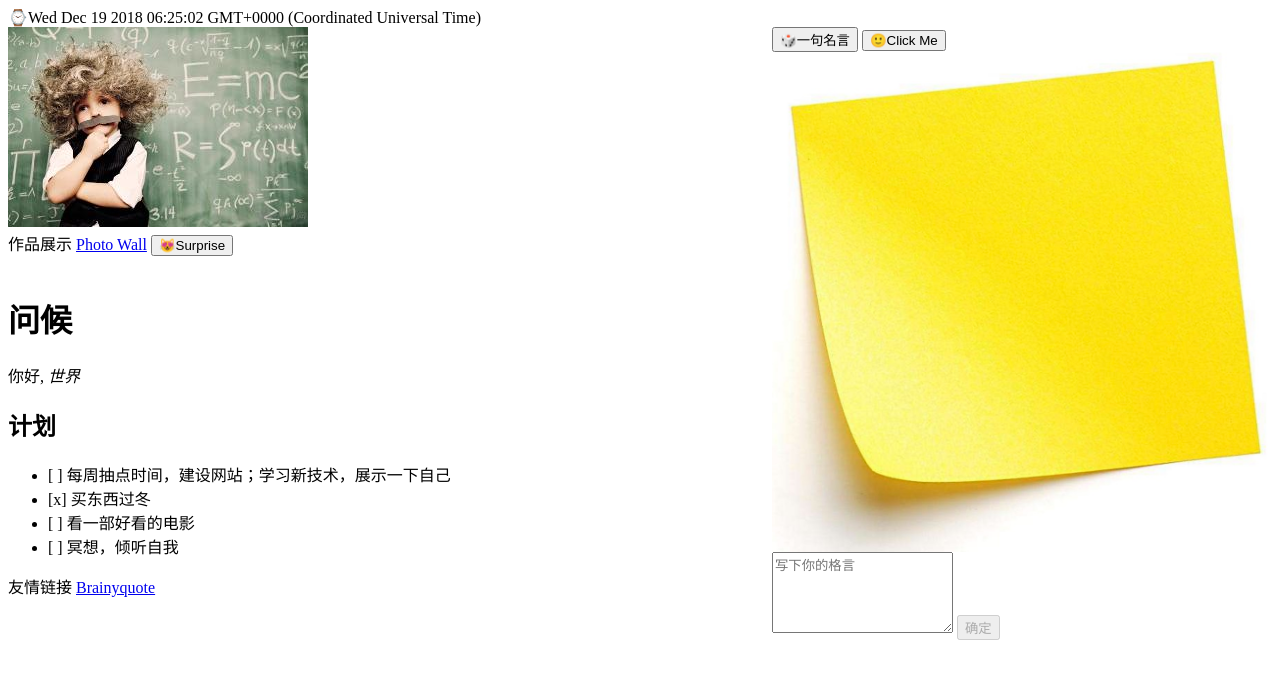
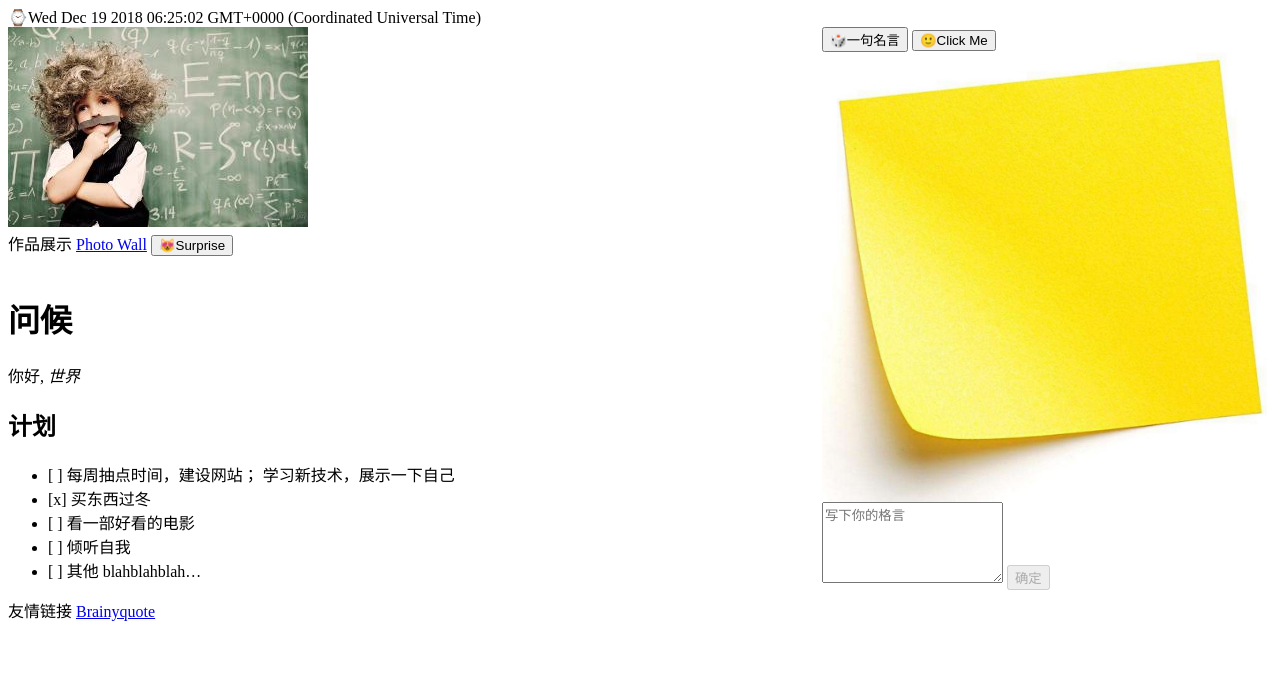
Before and after one commit to Freakwill/freakwill1.github.io, a plain HTML site: page index.html in a window 1280 px wide. Drawn offline with Linux system fonts and the light colour scheme.

Commit message:
33th commit

```diff
--- a/index.css
+++ b/index.css
@@ -10,16 +10,16 @@ img:hover {
 .text {
   background-image: url('./note.jpg');
   background-repeat: no-repeat;
-  background-size: 500px 500px;
+  background-size: 450px 450px;
   background-position: left top;
-  width: 500px;
-  height: 500px;
+  width: 450px;
+  height: 450px;
   border-radius: 0px;
   border: 0px solid #fff;
   box-sizing: border-box;
   font-family: Helvetica Neue;
   line-height: 1.5;
-  padding: 120px 120px 20px;
+  padding: 100px 100px 20px;
   text-align: justify;
 }
 
--- a/index.html
+++ b/index.html
@@ -78,13 +78,16 @@
 
 <ul>
   <li>[ ]
-每周抽点时间，建设网站；学习新技术，展示一下自己</li>
+每周抽点时间，建设网站；
+学习新技术，展示一下自己</li>
   <li>[x]
 买东西过冬</li>
   <li>[ ]
 看一部好看的电影</li>
   <li>[ ]
-冥想，倾听自我</li>
+倾听自我</li>
+  <li>[ ]
+其他 blahblahblah…</li>
 </ul>
 </p>
 友情链接
```
